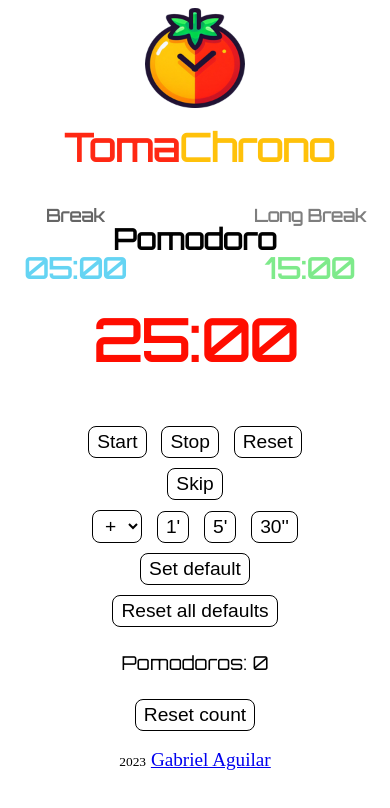
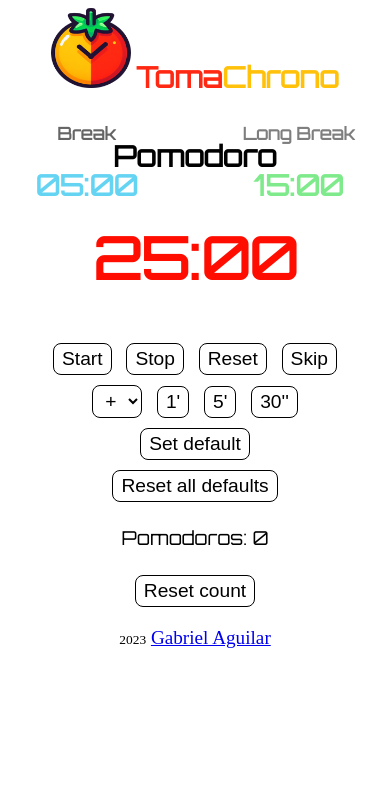
Before and after one commit to GabrielOlivaw/TomaChrono, a plain HTML site: page index.html in a window 390 px wide. Drawn offline with Linux system fonts and the light colour scheme.

Commit message:
Fix visual misalignment with smaller screen sizes

```diff
--- a/css/index.css
+++ b/css/index.css
@@ -130,8 +130,27 @@ h1, h2, #pomodoroTimerText, p {
 
 }
 
-@media (max-width: 500px) {
+@media (max-width: 660px) {
   .container {
-    width: 70%;
+    width: 80%;
+  }
+
+  header img {
+    width: 80px;
+    height: 80px;
+  }
+
+  header h1 {
+    font-size: 1.5em;
+  }
+
+  .leftTimer {
+    top: -30px;
+    left: -10px;
+  }
+
+  .rightTimer {
+    top: -30px;
+    right: -10px;
   }
 }
```
